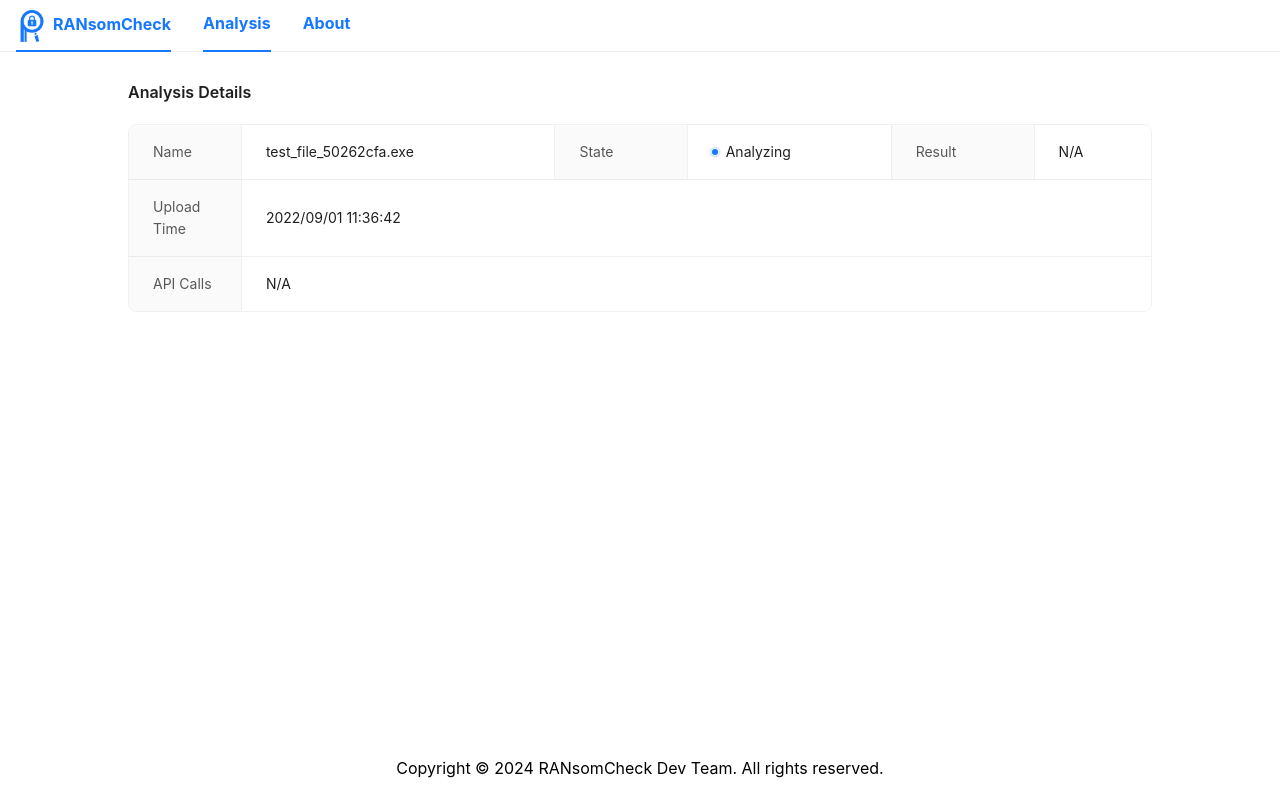
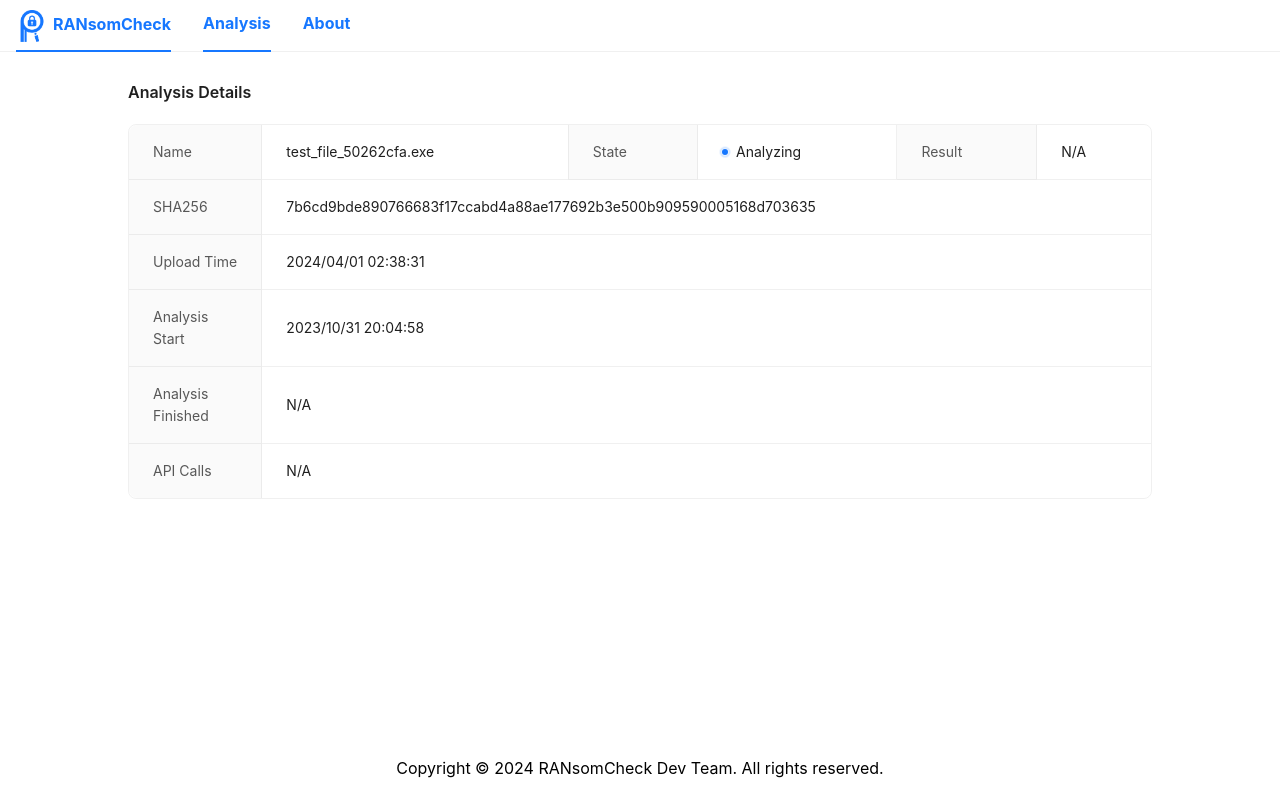
Before and after one commit to Kiri487/RANsomCheck-Frontend, a React (Vite) app: page /analysis/details in a window 1280 px wide. Built offline with nearby package versions, Linux system fonts and the light colour scheme.

Commit message:
[feat] Added SHA256, Analysis Start Time, and Analysis Finished Time field to the details page

```diff
--- a/src/FakeData.tsx
+++ b/src/FakeData.tsx
@@ -1,8 +1,17 @@
 const generateFakeGUID = () => {
-    return 'xxxxxxxx-xxxx-4xxx-yxxx-xxxxxxxxxxxx'.replace(/[xy]/g, function(c) {
-        const r = Math.random() * 16 | 0, v = c === 'x' ? r : (r & 0x3 | 0x8);
+    return "xxxxxxxx-xxxx-4xxx-yxxx-xxxxxxxxxxxx".replace(/[xy]/g, function(c) {
+        const r = Math.random() * 16 | 0, v = c === "x" ? r : (r & 0x3 | 0x8);
         return v.toString(16);
     });
+};
+
+function generateFakeSHA256() {
+    const characters = 'abcdef0123456789';
+    let result = '';
+    for (let i = 0; i < 64; i++) {
+      result += characters[Math.floor(Math.random() * characters.length)];
+    }
+    return result;
 };
 
 const generateFakeDate = () => {
@@ -13,11 +22,11 @@ const generateFakeDate = () => {
     const date = new Date(randomTimestamp);
 
     const year = date.getFullYear();
-    const month = String(date.getMonth() + 1).padStart(2, '0');
-    const day = String(date.getDate()).padStart(2, '0');
-    const hours = String(date.getHours()).padStart(2, '0');
-    const minutes = String(date.getMinutes()).padStart(2, '0');
-    const seconds = String(date.getSeconds()).padStart(2, '0');
+    const month = String(date.getMonth() + 1).padStart(2, "0");
+    const day = String(date.getDate()).padStart(2, "0");
+    const hours = String(date.getHours()).padStart(2, "0");
+    const minutes = String(date.getMinutes()).padStart(2, "0");
+    const seconds = String(date.getSeconds()).padStart(2, "0");
 
     return `${year}/${month}/${day} ${hours}:${minutes}:${seconds}`;
 };
@@ -55,11 +64,14 @@ export const generateFakeData = () => {
     const state = generateFakeState();
     return {
       id: id,
-      name: `test_file_${id.split('-')[0]}.exe`,
+      name: `test_file_${id.split("-")[0]}.exe`,
+      SHA256: generateFakeSHA256(),
       uploadTime: generateFakeDate(),
+      analysisStart: state === "Pending" ? "N/A" : generateFakeDate(),
+      analysisFinished: state === "Finished" ? generateFakeDate() : "N/A",
       state: state,
-      result: state === 'Finished' ? Math.floor(Math.random() * 2) : -1,
-      apiCalls: state === 'Finished' ? generateFakeAPICalls(100) : ["N/A"]
+      result: state === "Finished" ? Math.floor(Math.random() * 2) : -1,
+      apiCalls: state === "Finished" ? generateFakeAPICalls(100) : ["N/A"]
     };
 };
 
--- a/src/pages/Details.tsx
+++ b/src/pages/Details.tsx
@@ -1,4 +1,4 @@
-import { Descriptions, Badge } from 'antd';
+import { Descriptions, Badge, Alert } from 'antd';
 import type { DescriptionsProps } from 'antd';
 import { generateFakeData } from '../FakeData';
 
@@ -37,6 +37,12 @@ const items: DescriptionsProps['items'] = [
       ) : data.result === 0 ? "Non-ransomware" : "N/A"
     )
   },
+  {
+    key: 'SHA256',
+    label: 'SHA256',
+		span: 3,
+    children: data.SHA256
+  },
 	{
     key: 'uploadTime',
     label: 'Upload Time',
@@ -44,9 +50,21 @@ const items: DescriptionsProps['items'] = [
     children: data.uploadTime
   },
   {
+    key: 'analysisStart',
+    label: 'Analysis Start',
+		span: 3,
+    children: data.analysisStart
+  },
+  {
+    key: 'analysisFinished',
+    label: 'Analysis Finished',
+		span: 3,
+    children: data.analysisFinished
+  },
+  {
     key: 'apiCalls',
     label: 'API Calls',
-		labelStyle: { width: '11%'},
+		labelStyle: { width: '13%'},
 		span: 3,
     children: data.apiCalls.join(', '),
   }
@@ -54,10 +72,20 @@ const items: DescriptionsProps['items'] = [
 
 export default function Details() {
 	return (
-		<Descriptions
-			title="Analysis Details"
-			bordered
-			items={items}
-		/>
+    <>
+      {data.result === 1 && (
+        <Alert
+          message={<span style={{ color: "#ff4d4f", fontWeight: "bold", fontSize: "1.3rem" }}>Danger</span>}
+          description={<span style={{ fontWeight: "bold", fontSize: "1.2rem" }}>Ransomware Alert! Do not open this file!</span>}
+          type="error"
+          style={{ marginBottom: "1rem" }}
+        />
+      )}
+      <Descriptions
+        title="Analysis Details"
+        bordered
+        items={items}
+		  />
+    </>
 	);
 }
```
Also changed, not shown: 1 other file (tests, documents, lock files or other folders).
